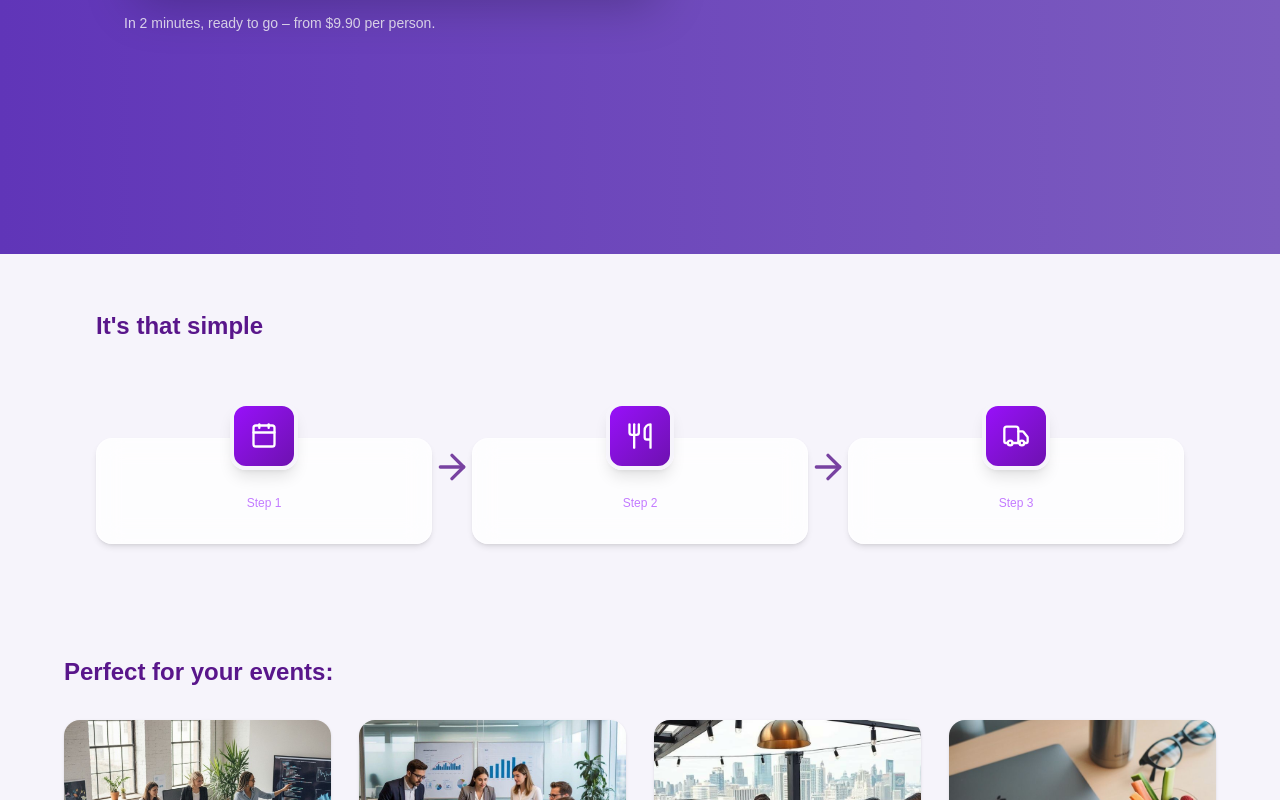
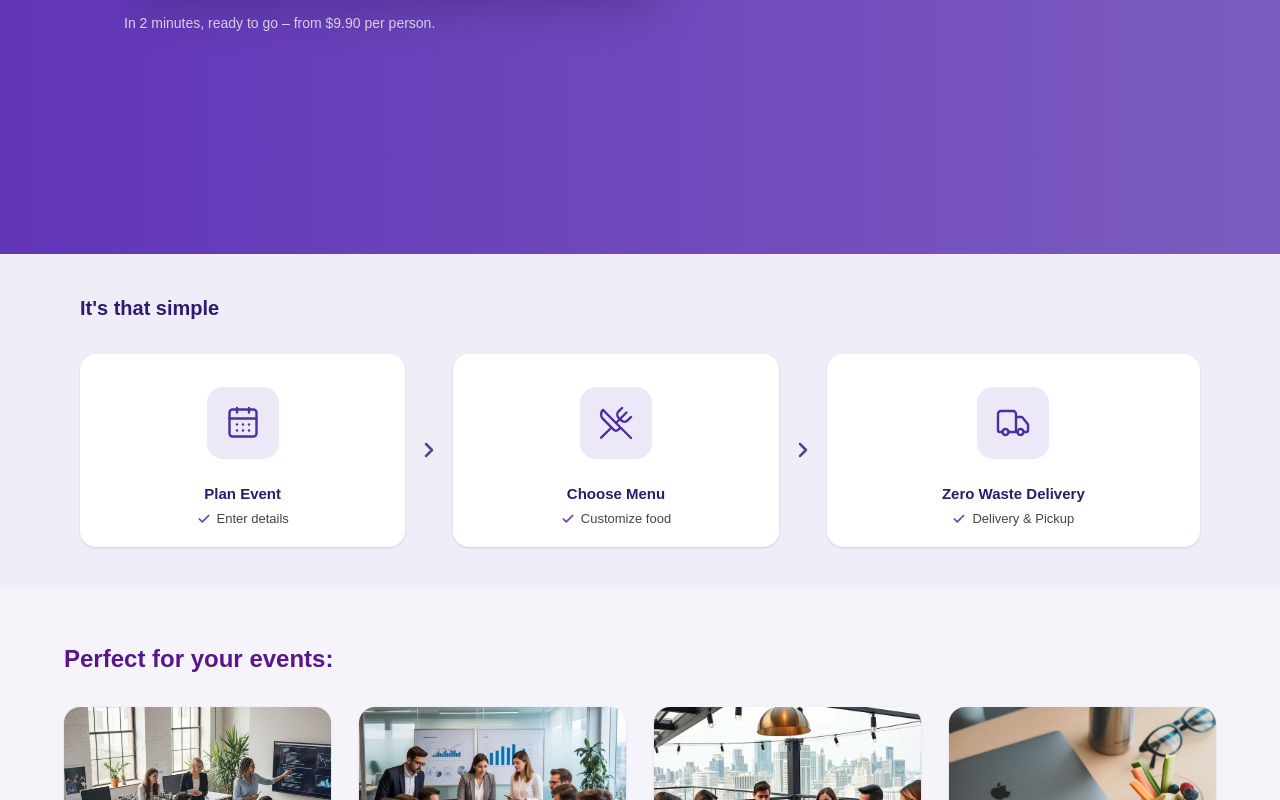
Before and after one commit to shwetavishwakarma00/gokidogo-ui, a Next.js app: page / in a window 1280 px wide. Shown: the part 606-1406 px from the top of the page. Built offline with nearby package versions, Linux system fonts and the light colour scheme.

Commit message:
ui chages in steps

```diff
--- a/src/app/restaurant/page.jsx
+++ b/src/app/restaurant/page.jsx
@@ -167,7 +167,7 @@ export default function RestaurantMenu() {
 
           <div className="w-full md:w-[380px] h-[240px] rounded-2xl overflow-hidden shadow-xl">
             <Image
-              src="/image/biryani.jpg"
+              src="/Image/biryani.jpg"
               width={400}
               height={200}
               alt="food"
--- a/src/components/Steps.jsx
+++ b/src/components/Steps.jsx
@@ -1,7 +1,7 @@
 "use client";
 
 import data from "@/data/home.json";
-import { Calendar, Utensils, Truck, ArrowRight } from "lucide-react";
+import { CalendarDays, UtensilsCrossed, Truck, ChevronRight, Check } from "lucide-react";
 import { motion } from "framer-motion";
 import { useTranslation } from "../hooks/useTranslation";
 
@@ -9,80 +9,87 @@ export default function Steps() {
   const { t } = useTranslation();
 
   const steps = [
-    { icon: Calendar, data: data.steps[0] },
-    { icon: Utensils, data: data.steps[1] },
-    { icon: Truck, data: data.steps[2] },
+    {
+      icon: CalendarDays,
+      title: t("steps.step1.title"),
+      desc: t("steps.step1.desc"),
+    },
+    {
+      icon: UtensilsCrossed,
+      title: t("steps.step2.title"),
+      desc: t("steps.step2.desc"),
+    },
+    {
+      icon: Truck,
+      title: t("steps.step3.title"),
+      desc: t("steps.step3.desc"),
+    },
   ];
 
   return (
-    <section className="bg-[#f6f4fb] py-14 px-4 sm:px-6 md:px-10 lg:px-16 xl:px-24">
+    <section className="bg-[#f0edf8] py-10 px-4 sm:px-8 md:px-14 lg:px-20">
 
-      {/* Heading (EXACT UI preserved) */}
+      {/* Section heading */}
       <motion.h2
-        initial={{ opacity: 0, y: 30 }}
+        initial={{ opacity: 0, y: 20 }}
         whileInView={{ opacity: 1, y: 0 }}
-        transition={{ duration: 0.6 }}
+        transition={{ duration: 0.5 }}
         viewport={{ once: true }}
-        className="text-lg sm:text-xl md:text-2xl font-semibold text-purple-900 mb-12 text-center md:text-left"
+        className="text-lg sm:text-xl font-semibold text-[#2d1c6b] mb-8 text-center sm:text-left"
       >
-        {t("steps.title") || "It's that simple:"}
+        {t("steps.title")}
       </motion.h2>
 
-      {/* Grid (EXACT UI preserved) */}
-      <div className="relative">
-        <div className="grid grid-cols-1 sm:grid-cols-2 lg:grid-cols-3 gap-10 cursor-pointer">
+      {/* Cards row */}
+      <div className="flex flex-col sm:flex-row items-stretch justify-center">
 
         {steps.map((step, index) => {
           const Icon = step.icon;
 
           return (
-              <div key={index} className="relative flex justify-center">
-
-                {/* CARD (EXACT UI preserved) */}
-                <motion.div
-                  initial={{ opacity: 0, y: 40 }}
-                  whileInView={{ opacity: 1, y: 0 }}
-                  transition={{ duration: 0.5, delay: index * 0.2 }}
-                  viewport={{ once: true }}
-                  whileHover={{ y: -8 }}
-                  className="relative mt-12 w-full max-w-sm"
+            <div
+              key={index}
+              className="flex items-center flex-col sm:flex-row w-full sm:flex-1 max-w-xs sm:max-w-none mx-auto sm:mx-0"
             >
 
-                  {/* Glow */}
-                  <div className="absolute inset-0 rounded-2xl bg-purple-200 opacity-0 hover:opacity-20 blur-xl transition duration-300" />
+              {/* CARD */}
+              <motion.div
+                initial={{ opacity: 0, y: 24 }}
+                whileInView={{ opacity: 1, y: 0 }}
+                transition={{ duration: 0.45, delay: index * 0.15 }}
+                viewport={{ once: true }}
+                className="flex flex-col items-center text-center bg-white rounded-2xl px-6 pt-6 pb-5 w-full shadow-sm"
+              >
 
-                  {/* ICON */}
-                  <div className="absolute -top-9 left-1/2 -translate-x-1/2 z-10">
-                    <motion.div
-                      whileHover={{ rotate: 8, scale: 1.1 }}
-                      className="bg-gradient-to-br from-purple-600 to-purple-800 text-white p-4 rounded-2xl shadow-lg border-4 border-[#f6f4fb]"
-                    >
-                      <Icon className="w-6 h-6 md:w-7 md:h-7" />
-                    </motion.div>
+                {/* Icon box */}
+                <div className="h-[90px] flex items-center justify-center mb-4">
+                  <div className="w-[72px] h-[72px] rounded-2xl bg-[#ede8f8] flex items-center justify-center">
+                    <Icon className="w-9 h-9 text-[#4c2fa0]" strokeWidth={1.6} />
+                  </div>
                 </div>
 
-                  {/* CONTENT */}
-                  <div className="bg-white/80 backdrop-blur-md rounded-2xl pt-14 pb-6 px-6 text-center shadow-md hover:shadow-2xl transition duration-300 border border-white/40">
-
-                    <span className="text-xs font-medium text-purple-400 block mb-2">
-                      {t("Step") || "Step"} {index + 1}
-                    </span>
-
-                    <h3 className="font-semibold text-purple-900 text-base md:text-lg mb-2">
-                      {step.data.title}
-                    </h3>
-
-                    <p className="text-sm text-gray-500 leading-relaxed">
-                      {step.data.desc}
+                {/* Title */}
+                <p className="font-bold text-[#2d1c6b] text-[15px] leading-snug mb-1.5">
+                  {step.title}
                 </p>
 
+                {/* Desc with checkmark */}
+                <div className="flex items-center gap-1.5 justify-center">
+                  <Check className="w-3.5 h-3.5 text-[#6c3fc5] shrink-0" strokeWidth={3} />
+                  <span className="text-[13px] text-[#444] leading-tight">
+                    {step.desc}
+                  </span>
                 </div>
+
               </motion.div>
 
-                {/* Arrow (EXACT UI preserved) */}
-                {index !== steps.length - 1 && (
-                  <div className="hidden lg:flex absolute top-1/2 right-[-40px] -translate-y-1/2 z-20">
-                    <ArrowRight className="w-10 h-10 text-purple-900 opacity-80" />
+              {/* Arrow */}
+              {index < steps.length - 1 && (
+                <div className="flex items-center justify-center sm:px-2 md:px-3 py-2 sm:py-0 text-[#2d1c6b] shrink-0">
+                  <ChevronRight
+                    className="w-6 h-6 rotate-90 sm:rotate-0 opacity-80"
+                    strokeWidth={2.5}
+                  />
                 </div>
               )}
 
@@ -91,7 +98,6 @@ export default function Steps() {
         })}
 
       </div>
-      </div>
     </section>
   );
 }
```
Lines whose indentation alone changed are shown as unchanged.
